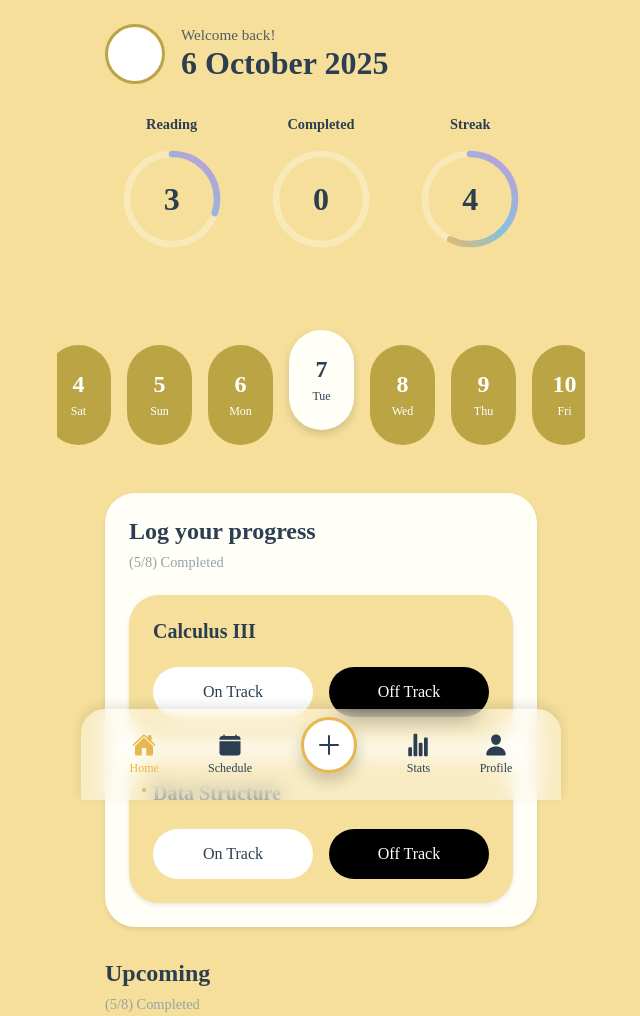
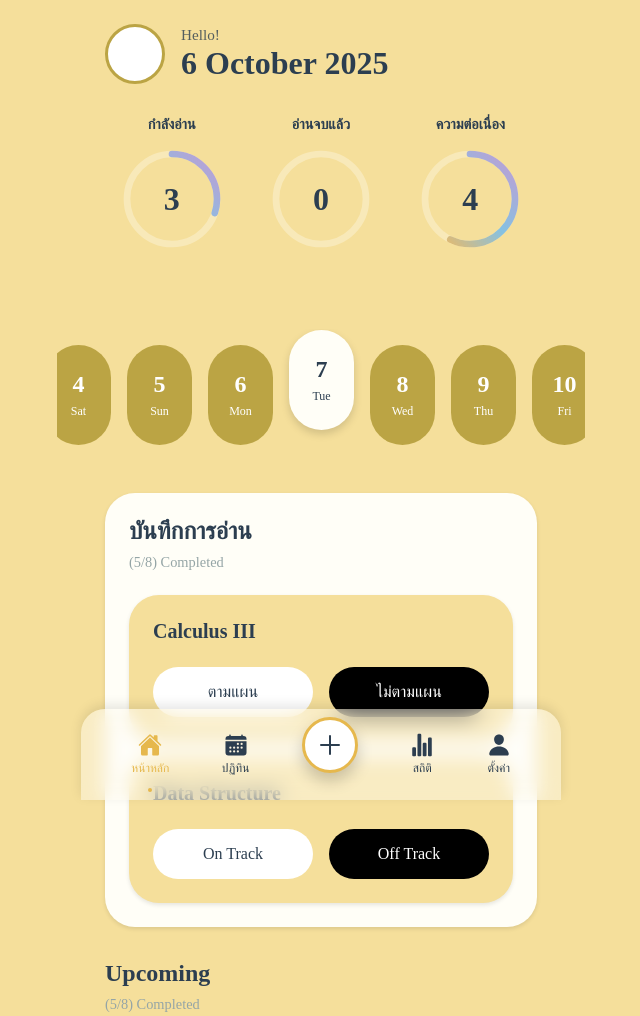
Before and after one commit to 55mL/study-planner, a Python web app: template app/templates/home.html in a window 1280 px wide. Shown: the top 1016 px of the page, without its empty margins (319-959 px from the left). Run offline with Jinja, Linux system fonts and the light colour scheme; the template is opened without the code that fills it, so the values that code supplies are empty; some web fonts are replaced.

Commit message:
edit code

```diff
--- a/app/templates/home.html
+++ b/app/templates/home.html
@@ -1,3 +1,13 @@
+<!--
+ - File     : home.html
+ - Descript : หน้าหลักเริ่มต้น ประกอบไปด้วย
+ -            1. Progress Overview
+ -            2. Scroll Bar เลื่อนซ้ายขวาเลือกวันได้
+ -            3. Log บันทึกการติดตามความคืบหน้า
+ -            4. Upcoming รายการสิ่งที่กำลังจะมาถึง
+ - Update   : 2025-10-06 7:40 PM (Neptune)
+-->
+
 <!DOCTYPE html>
 <html lang="th">
 <head>
@@ -29,14 +39,14 @@
             <header class="page-header">
                 <div class="user-avatar"></div>
                 <div class="greeting">
-                    <p class="welcome-text">Welcome back!</p>
+                    <p class="welcome-text">Hello!</p>
                     <h1 class="page-title">6 October 2025</h1>
                 </div>
             </header>
 
             <section class="stats-overview">
                 <div class="stat-card">
-                    <h3>Reading</h3>
+                    <h3>กำลังอ่าน</h3>
                     <div class="progress-circle" data-progress="3" data-total="10">
                         <svg viewBox="0 0 120 120">
                             <circle class="progress-bg" cx="60" cy="60" r="54"></circle>
@@ -46,7 +56,7 @@
                     </div>
                 </div>
                 <div class="stat-card">
-                    <h3>Completed</h3>
+                    <h3>อ่านจบแล้ว</h3>
                     <div class="progress-circle" data-progress="0" data-total="10">
                         <svg viewBox="0 0 120 120">
                             <circle class="progress-bg" cx="60" cy="60" r="54"></circle>
@@ -56,7 +66,7 @@
                     </div>
                 </div>
                 <div class="stat-card">
-                    <h3>Streak</h3>
+                    <h3>ความต่อเนื่อง</h3>
                     <div class="progress-circle" data-progress="4" data-total="7">
                         <svg viewBox="0 0 120 120">
                             <circle class="progress-bg" cx="60" cy="60" r="54"></circle>
@@ -77,14 +87,14 @@
         <main class="main-content" style="padding-top: 0;">
 
             <section class="progress-section">
-                <h2 class="section-title">Log your progress</h2>
+                <h2 class="section-title">บันทึกการอ่าน</h2>
                 <p class="section-subtitle">(5/8) Completed</p>
 
                 <div class="subject-card">
                     <h3 class="subject-name">Calculus III</h3>
                     <div class="status-buttons">
-                        <button class="status-btn on-track">On Track</button>
-                        <button class="status-btn off-track">Off Track</button>
+                        <button class="status-btn on-track">ตามแผน</button>
+                        <button class="status-btn off-track">ไม่ตามแผน</button>
                     </div>
                 </div>
 
@@ -107,11 +117,11 @@
         <nav class="bottom-nav">
             <a href="home.html" class="nav-item" data-page="home">
                 <ion-icon name="home"></ion-icon>
-                <span>Home</span>
+                <span>หน้าหลัก</span>
             </a>
             <a href="schedule.html" class="nav-item" data-page="schedule">
-                <ion-icon name="calendar-clear"></ion-icon>
-                <span>Schedule</span>
+                <ion-icon name="calendar"></ion-icon>
+                <span>ปฏิทิน</span>
             </a>
             <a href="add.html" class="nav-item nav-item-center" data-page="add">
                 <div class="add-button">
@@ -120,11 +130,11 @@
             </a>
             <a href="stat.html" class="nav-item" data-page="stat">
                 <ion-icon name="stats-chart"></ion-icon>
-                <span>Stats</span>
+                <span>สถิติ</span>
             </a>
             <a href="profile.html" class="nav-item" data-page="profile">
                 <ion-icon name="person"></ion-icon>
-                <span>Profile</span>
+                <span>ตั้งค่า</span>
             </a>
         </nav>
 
```
Also changed, not shown: app/templates/add.html (+4 -4 lines), app/templates/schedule.html (+6 -6 lines), app/templates/stat.html (+4 -4 lines), app/static/fonts/Parrot/CkParrotDemo.ttf (added), app/static/fonts/Stockholm/PG Stockholm DEMO.ttf (added).
